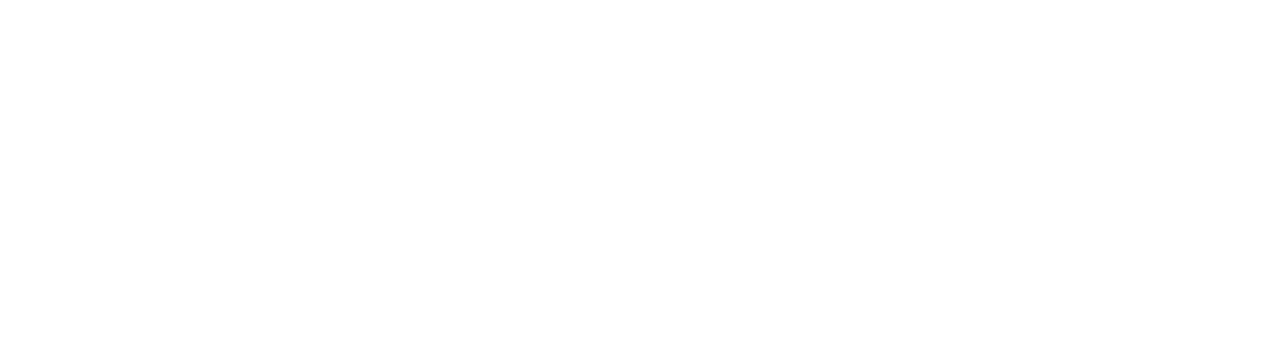
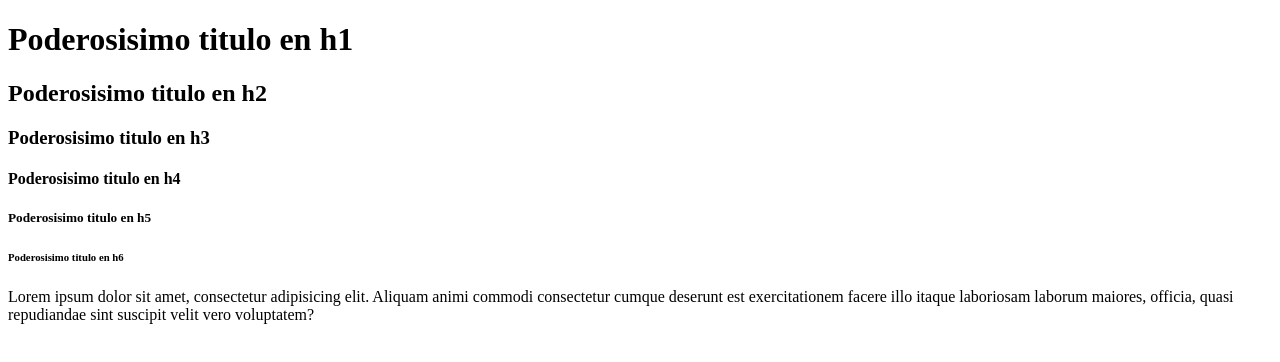
Before and after one commit to SupaStar/santander-front, a plain HTML site: page index.html in a window 1280 px wide. Drawn offline with Linux system fonts and the light colour scheme.

Commit message:
Primeras etiquetas

```diff
--- a/index.html
+++ b/index.html
@@ -2,9 +2,18 @@
 <html lang="en">
 <head>
     <meta charset="UTF-8">
-    <title>Title</title>
+    <meta name="viewport" content="width=device-width,initial-scale=1.0">
+    <title>Matcha</title>
 </head>
 <body>
-
+<h1>Poderosisimo titulo en h1</h1>
+<h2>Poderosisimo titulo en h2</h2>
+<h3>Poderosisimo titulo en h3</h3>
+<h4>Poderosisimo titulo en h4</h4>
+<h5>Poderosisimo titulo en h5</h5>
+<h6>Poderosisimo titulo en h6</h6>
+<p>Lorem ipsum dolor sit amet, consectetur adipisicing elit. Aliquam animi commodi consectetur cumque deserunt est
+    exercitationem facere illo itaque laboriosam laborum maiores, officia, quasi repudiandae sint suscipit velit vero
+    voluptatem?</p>
 </body>
 </html>
```
